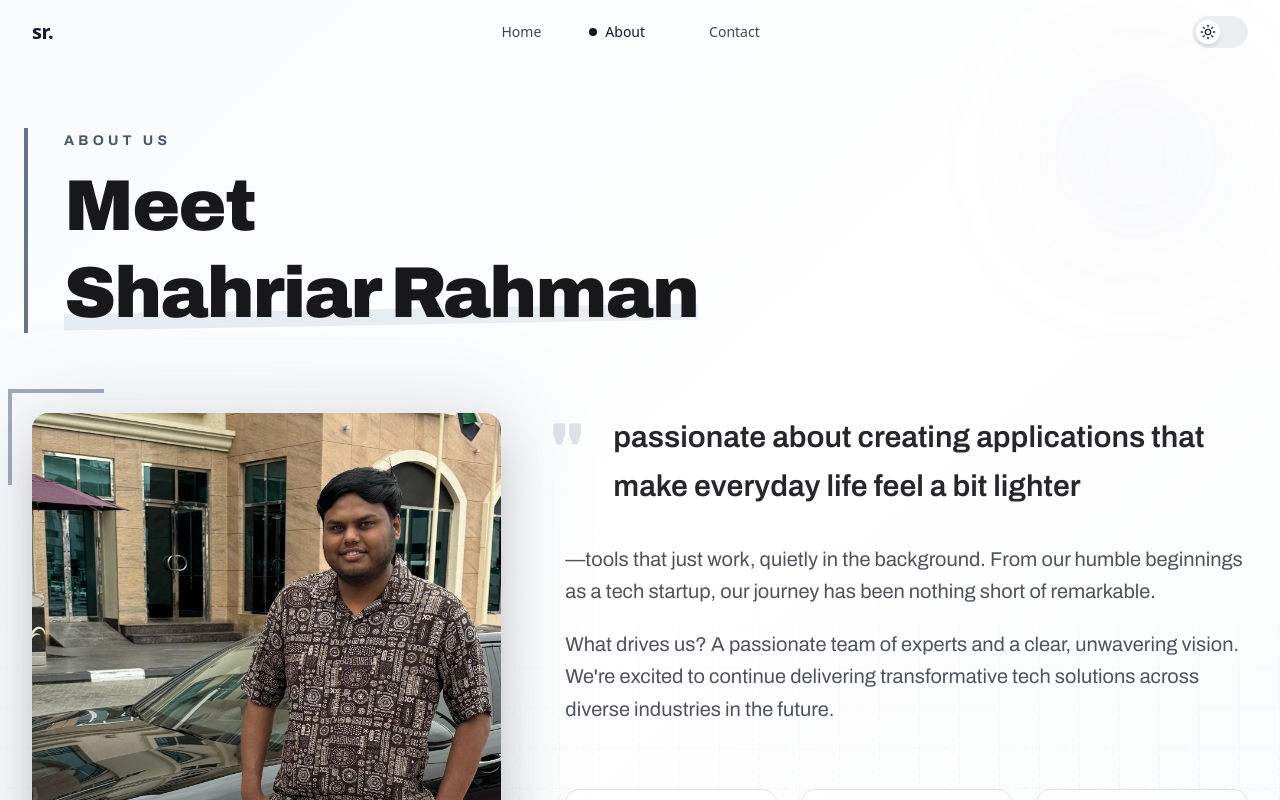
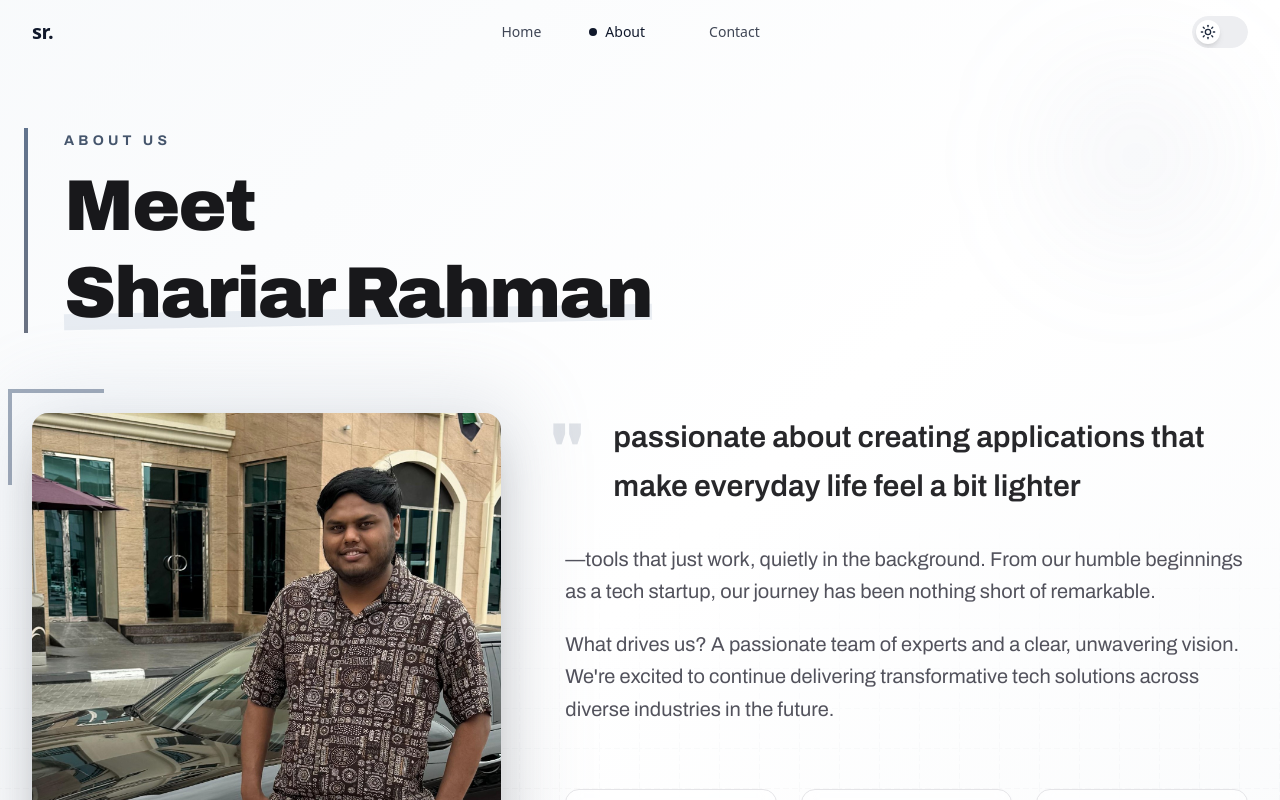
Before and after one commit to Mdsakib999/personal-portfolio-SRE, a Next.js app: page /about in a window 1280 px wide. Shown: the top 800 px of the page. Built offline with nearby package versions, Linux system fonts and the light colour scheme.

Commit message:
some changes

```diff
--- a/src/components/About/AboutSection.tsx
+++ b/src/components/About/AboutSection.tsx
@@ -47,7 +47,7 @@ export default function AboutSection() {
               <h2 className="text-4xl sm:text-5xl md:text-6xl lg:text-7xl font-black leading-[1.1] tracking-tight text-zinc-900 dark:text-white">
                 Meet <br />
                 <span className="relative inline-block mt-2">
-                  <span className="relative z-10">Shahriar Rahman</span>
+                  <span className="relative z-10">Shariar Rahman</span>
                   {/* Highlight effect */}
                   <span className="absolute bottom-2 left-0 w-full h-3 sm:h-4 bg-slate-300/40 dark:bg-slate-500/30 -rotate-1 -z-0"></span>
                 </span>
--- a/src/components/About/OfficeGallery.tsx
+++ b/src/components/About/OfficeGallery.tsx
@@ -288,7 +288,7 @@ export default function OfficeGallery() {
         <div className="mt-14 sm:mt-16 pt-10 border-t border-gray-100 dark:border-gray-900 grid grid-cols-3 gap-4 sm:gap-8">
           {[
             { value: "2", label: "Office Locations" },
-            { value: "15+", label: "Team Members" },
+            { value: "17+", label: "Team Members" },
             { value: "2022", label: "Established" },
           ].map((stat) => (
             <div key={stat.label} className="text-center">
--- a/src/components/Home/About.tsx
+++ b/src/components/Home/About.tsx
@@ -28,7 +28,7 @@ const socials = [
 const stats = [
   { value: "5+", label: "Ventures" },
   { value: "3+", label: "Years" },
-  { value: "15+", label: "Team" },
+  { value: "17+", label: "Team" },
 ];
 
 export default function About() {
```
